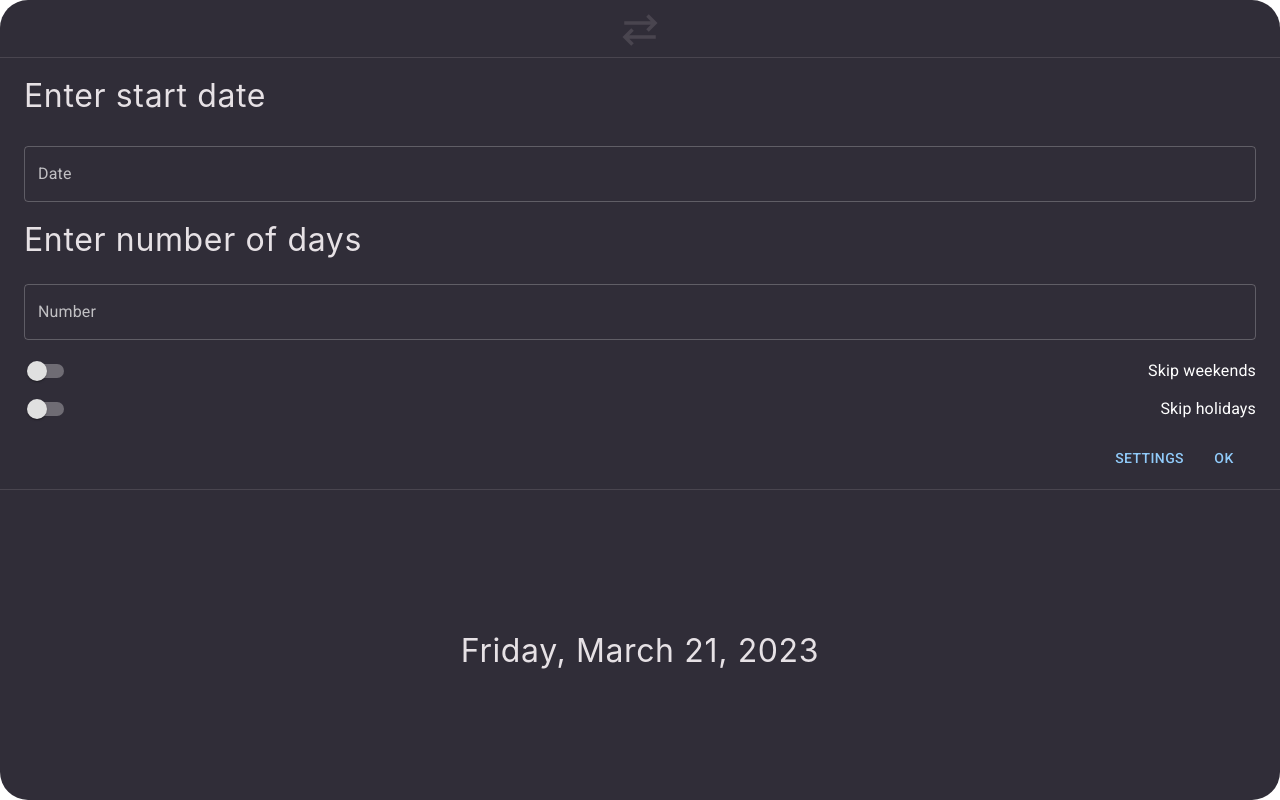
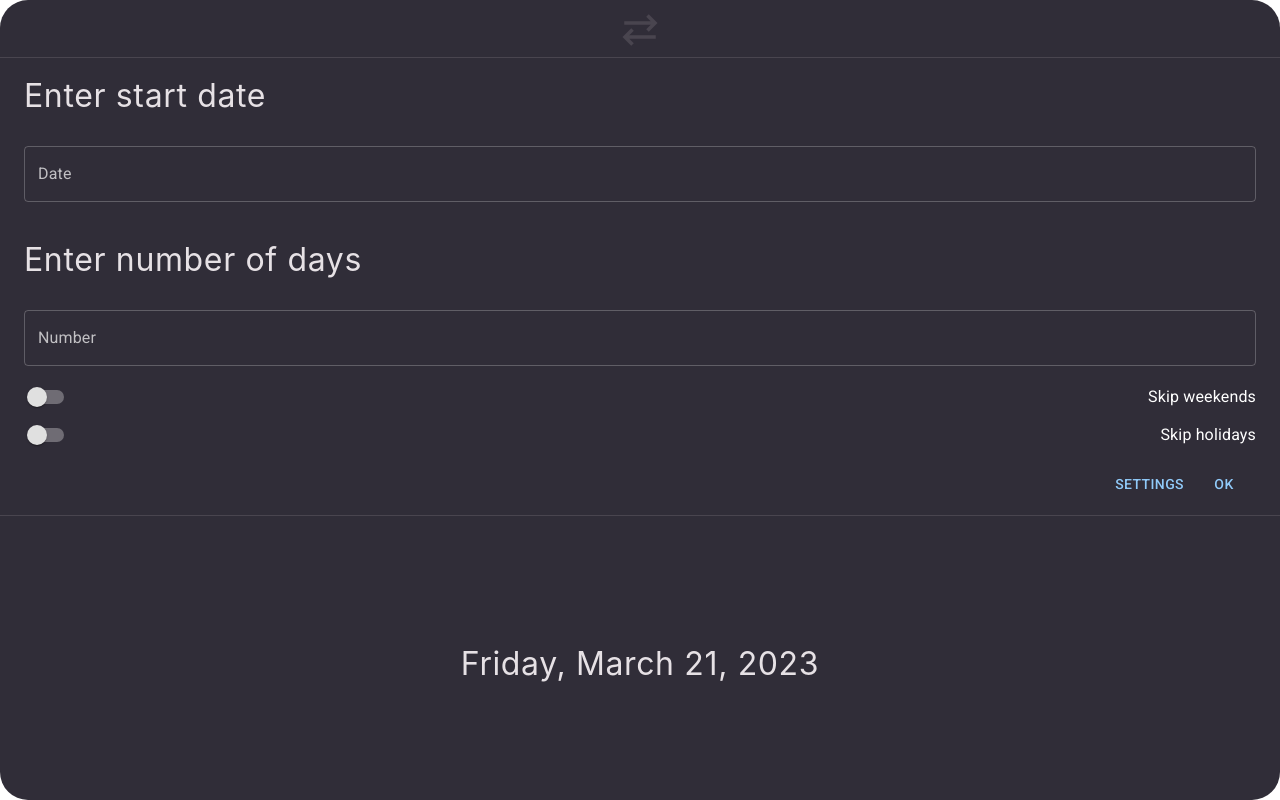
Before and after one commit to dyyllaann/date-calculator, a React (Create React App) app: page / in a window 1280 px wide. Built offline with nearby package versions, Linux system fonts and the light colour scheme.

Commit message:
Adjust mt for days input to 1.25em.

```diff
--- a/src/App.css
+++ b/src/App.css
@@ -57,6 +57,10 @@ span.section-title {
   width: 100%;
 }
 
+.input-container--days-input {
+  margin-top: 1.25em;
+}
+
 /* Mode Button */
 .mode-button {
   box-sizing: border-box;
--- a/src/ToDate.js
+++ b/src/ToDate.js
@@ -34,10 +34,10 @@ function ToDate() {
 					/>
 				</LocalizationProvider>
 			</div>
-			<div className="input-container">
+			<div className="input-container input-container--days-input">
 				<span className="section-title">Enter number of days</span>
 				<TextField
-					sx={{ mt: 3 }}
+					sx={{ mt: 3.75 }}
 					className="input-container--input"
 					id="outlined-number"
 					label="Number"
```
